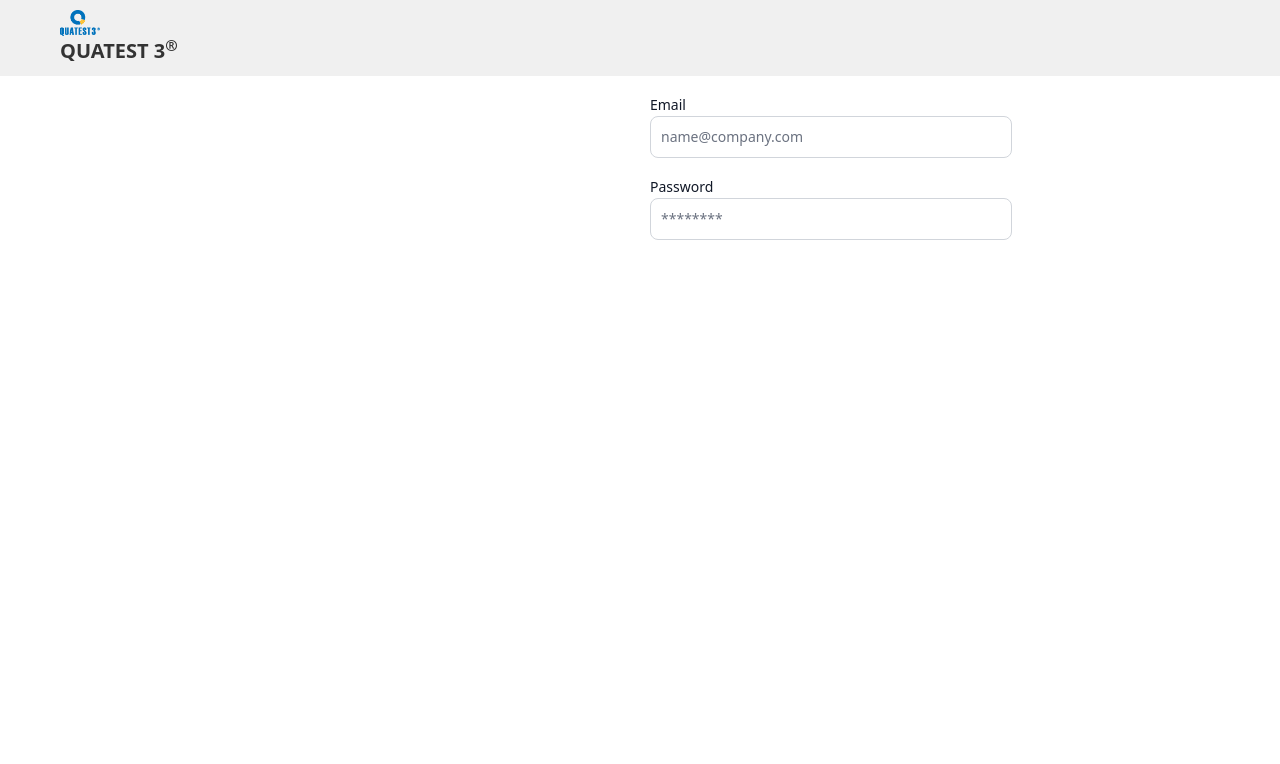
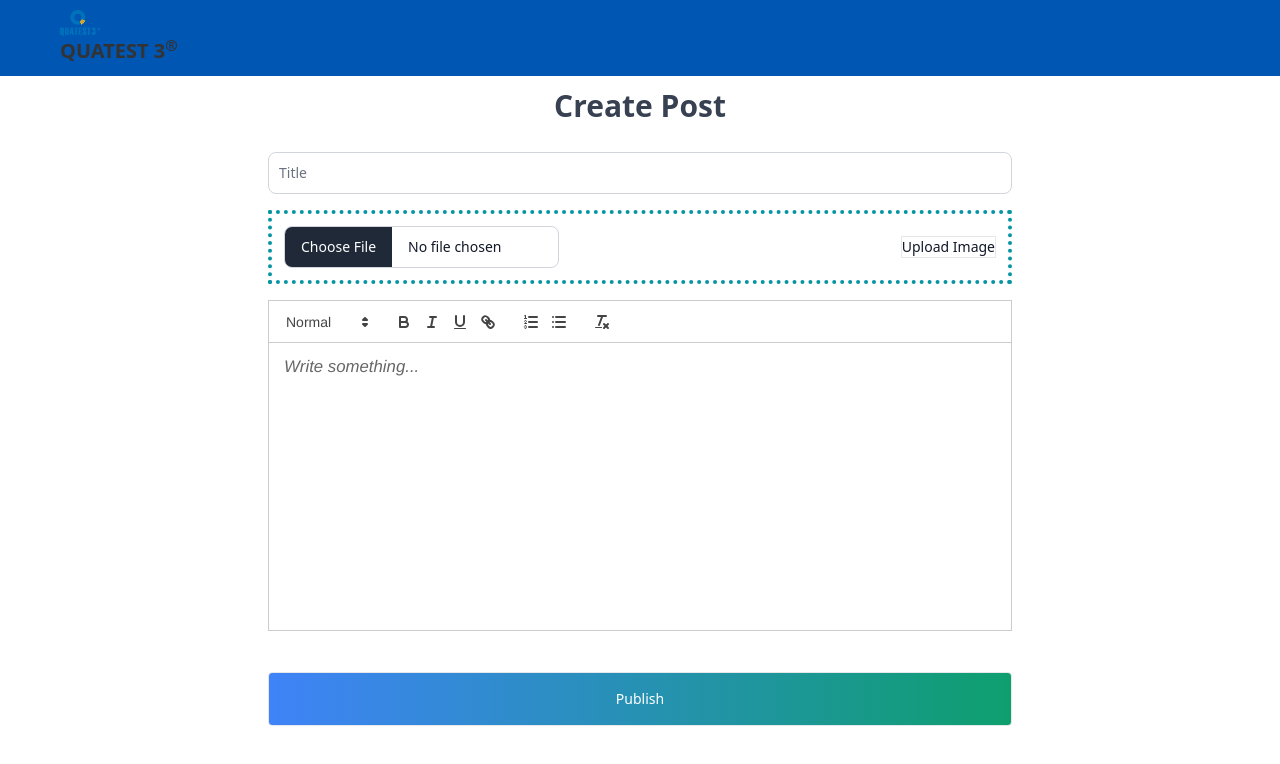
Before and after one commit to david-cung/nong-admin, a React (Vite) app: page /create-post in a window 1280 px wide. Before the commit this address led to /sign-in. Shown: the top 764 px of the page. Built offline with nearby package versions, Linux system fonts and the light colour scheme; no server answers; sample sign-in values are in the browser's storage.

Commit message:
Add private route

```diff
--- a/src/App.tsx
+++ b/src/App.tsx
@@ -16,18 +16,17 @@ export default function App() {
     <BrowserRouter>
       <Header />
       <Routes>
-        <Route path='/' element={<Home />} />
         <Route path='/about' element={<About />} />
         <Route path='/sign-in' element={<SignIn />} />
         <Route path='/sign-up' element={<SignUp />} />
         <Route element={<PrivateRoute />}>
+          <Route path='/' element={<Dashboard />} />
           <Route path='/dashboard' element={<Dashboard />} />
           <Route path='/create-post' element={<CreatePost />} />
           <Route path='/list-post' element={<PostList />} />
         </Route>
         <Route path='/projects' element={<Projects />} />
       </Routes>
-      {/* <Footer /> */}
     </BrowserRouter>
   );
 }
--- a/src/components/Header.tsx
+++ b/src/components/Header.tsx
@@ -7,7 +7,7 @@ const Header = () => {
     <header
       style={{
         width: "100%",
-        backgroundColor: "#f0f0f0", // Hoặc màu nền bạn muốn
+        backgroundColor: "#0056b3", // Hoặc màu nền bạn muốn
         padding: "10px 0", // Khoảng cách trên và dưới của header
         position: "fixed",
         top: 0,
--- a/src/components/PrivateRoute.tsx
+++ b/src/components/PrivateRoute.tsx
@@ -3,7 +3,7 @@ import { useSelector } from "react-redux";
 import { Navigate, Outlet } from "react-router-dom";
 
 export default function PrivateRoute() {
-  const { currentUser } = useSelector((state: any) => state.user);
+  const token = localStorage.getItem("token");
 
-  return currentUser ? <Outlet /> : <Navigate to='/sign-in' />;
+  return token ? <Outlet /> : <Navigate to='/sign-in' />;
 }
--- a/src/pages/CreatePost.tsx
+++ b/src/pages/CreatePost.tsx
@@ -76,16 +76,25 @@ export default function CreatePost() {
         setPublishError("Failed to publish post");
         return;
       }
+      console.log(data);
       setPublishError(null);
-      navigate(`/posts/${data.data.id}`, { replace: true });
+      navigate(`/posts/${data.data}`, { replace: true });
     } catch (error: any) {
       setPublishError(error.message);
     }
   };
+
   return (
-    <div className='p-3 max-w-3xl mx-auto min-h-screen'>
-      <h1 className='text-center text-3xl my-7 font-semibold'>CreatePost</h1>
-      <form className='flex flex-col gap-4' onSubmit={handleSubmit}>
+    <div
+      className='p-3 max-w-3xl mx-auto min-h-screen'
+      style={{ paddingTop: "60px" }} // Khoảng cách để tránh bị header che khuất
+    >
+      <h1 className='text-center text-3xl my-7 font-semibold'>Create Post</h1>
+      <form
+        className='flex flex-col gap-4'
+        style={{ minHeight: "calc(100vh - 120px)" }} // Giảm chiều cao của phần header và tạo đủ không gian cho form
+        onSubmit={handleSubmit}
+      >
         <div className='flex flex-col gap-4 sm:flex-row justify-between'>
           <TextInput
             type='text'
@@ -96,17 +105,9 @@ export default function CreatePost() {
               setFormData({ ...formData, title: e.target.value })
             }
           />
-          <Select
-            onChange={(e) =>
-              setFormData({ ...formData, category: e.target.value })
-            }
-          >
-            <option value='uncategorized'>Select a category</option>
-            <option value='javascript'>JavaScript</option>
-            <option value='reactjs'>React.js</option>
-            <option value='nextjs'>Next.js</option>
-          </Select>
         </div>
+
+        {/* Upload image section */}
         <div className='flex gap-4 items-center justify-between border-4 border-teal-500 border-dotted p-3'>
           <FileInput
             type='file'
@@ -135,7 +136,15 @@ export default function CreatePost() {
             )}
           </Button>
         </div>
-        {imageUploadError && <Alert className='mt-5' color='failure'></Alert>}
+
+        {/* Show image upload error */}
+        {imageUploadError && (
+          <Alert className='mt-5' color='failure'>
+            {imageUploadError}
+          </Alert>
+        )}
+
+        {/* Show uploaded image */}
         {formData.image && (
           <img
             src={formData.image}
@@ -143,6 +152,8 @@ export default function CreatePost() {
             className='w-full h-72 object-cover'
           />
         )}
+
+        {/* Content editor */}
         <ReactQuill
           theme='snow'
           placeholder='Write something...'
@@ -151,9 +162,16 @@ export default function CreatePost() {
             setFormData({ ...formData, content: value });
           }}
         />
-        <Button type='submit' gradientDuoTone='purpleToPink'>
+
+        {/* Publish button */}
+        <Button
+          type='submit'
+          className='bg-gradient-to-r from-blue-500 to-green-500 text-white p-2 rounded mt-5'
+        >
           Publish
         </Button>
+
+        {/* Show publish error */}
         {publishError && (
           <Alert className='mt-5' color='failure'>
             {publishError}
--- a/src/pages/ListPost.tsx
+++ b/src/pages/ListPost.tsx
@@ -1,6 +1,7 @@
 import React, { useEffect, useState } from "react";
 import axios from "axios";
 import ServiceCard from "../components/ServiceCard";
+import { useNavigate } from "react-router-dom"; // Import useNavigate để điều hướng
 
 interface Service {
   title: string;
@@ -9,6 +10,7 @@ interface Service {
 
 export default function PostList() {
   const [posts, setPosts] = useState<Service[]>([]);
+  const navigate = useNavigate(); // Khai báo useNavigate để chuyển hướng
 
   useEffect(() => {
     const fetchPosts = async () => {
@@ -36,8 +38,28 @@ export default function PostList() {
         justifyContent: "center", // Căn giữa theo chiều dọc
         height: "100vh", // Chiếm toàn bộ chiều cao màn hình
         textAlign: "center", // Căn giữa văn bản
+        position: "relative", // Cần có để định vị button
       }}
     >
+      {/* Button "Tạo bài viết" */}
+      <button
+        onClick={() => navigate("/create-post")} // Điều hướng đến trang tạo bài viết
+        style={{
+          position: "absolute", // Định vị tuyệt đối
+          top: "20px", // Khoảng cách từ trên
+          right: "20px", // Khoảng cách từ phải
+          padding: "10px 20px",
+          backgroundColor: "#4CAF50",
+          color: "white",
+          border: "none",
+          borderRadius: "5px",
+          cursor: "pointer",
+          fontSize: "16px",
+        }}
+      >
+        Tạo bài viết
+      </button>
+
       {posts.length > 0 ? (
         posts.map((service, index) => (
           <div
--- a/src/pages/SignIn.tsx
+++ b/src/pages/SignIn.tsx
@@ -49,7 +49,7 @@ export default function SignIn() {
       if (res.ok) {
         localStorage.setItem("token", data.data.accessToken);
         dispatch(signInSuccess(data));
-        navigate("/create-post", { replace: true });
+        navigate("/dashboard", { replace: true });
       }
     } catch (error: any) {
       dispatch(signInFailure(error.message));
```
Also changed, not shown: 2 other files (tests, documents, lock files or other folders).
